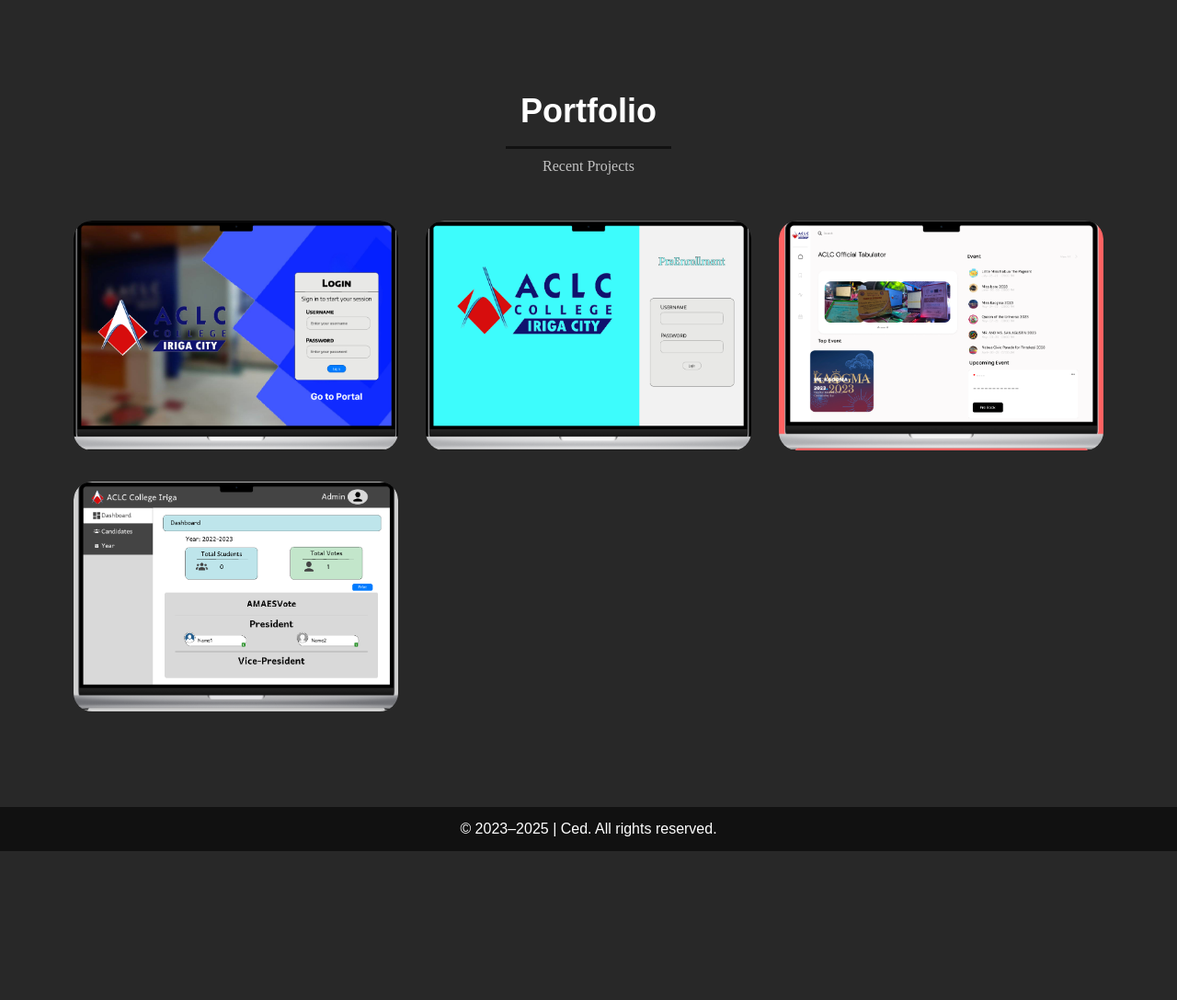
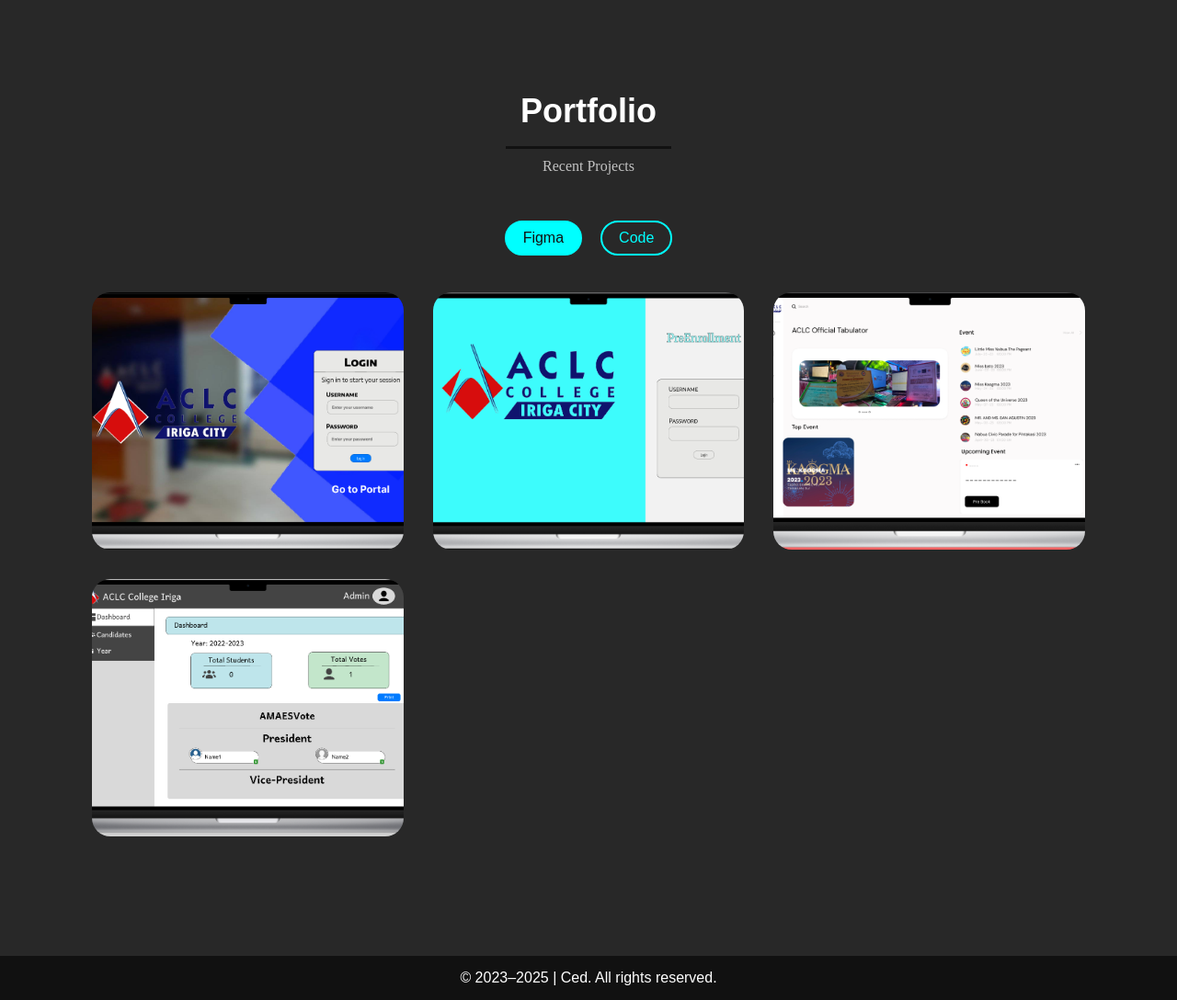
Before and after one commit to Cedrick13/Ced-Portfolio, a PHP site: page / in a window 1280 px wide. Shown: the part 1906-2994 px from the top of the page at 92% size. Before the commit the page ends 2832 px from the top, so only its background shows below. Run offline with PHP 8.4, Linux system fonts and the light colour scheme.

Commit message:
Add Filter Button on Project

```diff
--- a/index.html
+++ b/index.html
@@ -42,6 +42,7 @@
                     return false;
                 }
             });
+
 
 		</script>
 		<style>
@@ -206,6 +207,7 @@
                 }
             }
 
+
 		</style>
 	</head>
 	<body>
@@ -245,6 +247,7 @@
                             document.querySelector(".loader_bg").classList.add("hidden");
                         }, 3000); // 3000ms = 3 seconds
                     });
+
 
 				</script>
 				<div class="loaders">CED</div>
@@ -385,9 +388,11 @@
 							and
 							<b>network enthusiast</b>
 							dedicated to solving technical problems and maintaining top system performance. My skills include configuring networks, performing system maintenance, and supporting end-users.
+						</p>
 						<p>
 							I am also expanding my expertise in
-							<b>software development</b> by creating tools and applications with
+							<b>software development</b>
+							by creating tools and applications with
 							<b>C#</b>
 							and
 							<b>MySQL</b>
@@ -502,10 +507,14 @@
 			<div class="max-width">
 				<h2 class="title" data-aos="fade-up">Portfolio</h2>
 				<p class="subtitle" data-aos="fade-up" data-aos-delay="100">Recent Projects</p>
-				<div class="project-grid">
+				<div class="filter-buttons">
+					<button class="filter-btn active" data-filter="figma">Figma</button>
+					<button class="filter-btn" data-filter="code">Code</button>
+				</div>
+				<div class="project-container">
 
 					<!-- Card 1 -->
-					<div class="project-card" data-aos="zoom-in" data-aos-delay="100">
+					<div class="project-card figma" data-aos="zoom-in" data-aos-delay="100">
 						<img src="images/P1.png" alt="Project 1">
 						<div class="project-overlay">
 							<h3>Atmos</h3>
@@ -518,7 +527,7 @@
 					</div>
 
 					<!-- Card 2 -->
-					<div class="project-card" data-aos="zoom-in" data-aos-delay="100">
+					<div class="project-card figma" data-aos="zoom-in" data-aos-delay="100">
 						<img src="images/P4.png" alt="Project 2">
 						<div class="project-overlay">
 							<h3>Pre Enrollment</h3>
@@ -531,7 +540,7 @@
 					</div>
 
 					<!-- Card 3 -->
-					<div class="project-card" data-aos="zoom-in" data-aos-delay="100">
+					<div class="project-card figma" data-aos="zoom-in" data-aos-delay="100">
 						<img src="images/P5.png" alt="Project 3">
 						<div class="project-overlay">
 							<h3>Static Website</h3>
@@ -544,7 +553,7 @@
 					</div>
 
 					<!-- Card 4 -->
-					<div class="project-card" data-aos="zoom-in" data-aos-delay="100">
+					<div class="project-card figma" data-aos="zoom-in" data-aos-delay="100">
 						<img src="images/P6.png" alt="Project 3">
 						<div class="project-overlay">
 							<h3>Voting System</h3>
@@ -573,6 +582,7 @@
 
             document.getElementById("year-range").textContent = yearText;
 
+
 		</script>
 		<script src="script.js"></script>
 		<script>
@@ -593,6 +603,7 @@
                 observer.observe(card);
             });
 
+
 		</script>
 
 		<!-- AOS JS -->
@@ -604,6 +615,29 @@
                 offset: 120,
             });
 
+
+		</script>
+		<script>
+const filterBtns = document.querySelectorAll(".filter-btn");
+const projectCards = document.querySelectorAll(".project-card");
+
+filterBtns.forEach((btn) => {
+  btn.addEventListener("click", () => {
+    // remove active state
+    filterBtns.forEach((b) => b.classList.remove("active"));
+    btn.classList.add("active");
+
+    const filter = btn.getAttribute("data-filter");
+    projectCards.forEach((card) => {
+      if (filter === "all" || card.classList.contains(filter)) {
+        card.style.display = "block";
+      } else {
+        card.style.display = "none";
+      }
+    });
+  });
+});
+
 		</script>
 	</body>
 </html>
--- a/style.css
+++ b/style.css
@@ -471,6 +471,7 @@ section .title::after {
 }
 
 /* projects section styling */
+/* --- PROJECTS SECTION (FIGMA ROW STYLE) --- */
 .projects {
   background: #282828;
   color: #fff;
@@ -482,59 +483,87 @@ section .title::after {
   font-size: 36px;
   font-weight: 700;
   margin-bottom: 10px;
-    position: relative;
 }
 
 .projects .subtitle {
   text-align: center;
   color: #c3c3c3;
   margin-bottom: 50px;
-    font-size: 1em;
 }
 
-.project-grid {
+/* Filter buttons centered */
+.filter-buttons {
+  display: flex;
+  justify-content: center;
+  gap: 20px;
+  flex-wrap: wrap;
+  margin-bottom: 40px;
+}
+
+.filter-btn {
+  background: transparent;
+  border: 2px solid #00ffff;
+  color: #00ffff;
+  padding: 8px 18px;
+  border-radius: 30px;
+  font-size: 16px;
+  cursor: pointer;
+  transition: all 0.3s ease;
+}
+
+.filter-btn:hover,
+.filter-btn.active {
+  background: #00ffff;
+  color: #111;
+}
+
+/* Project cards in rows (like Figma layout) */
+.project-container {
   display: grid;
-    grid-template-columns: repeat(auto-fit, minmax(300px, 1fr));
-    gap: 30px;
+  grid-template-columns: repeat(auto-fit, minmax(320px, 1fr));
+  gap: 32px;
+  max-width: 1200px;
+  margin: 0 auto 30px;
+  padding: 0 20px;
+  align-items: start;
 }
 
 .project-card {
+  width: 100%;
+  max-width: 500px;
+  border-radius: 20px;
+  overflow: hidden;
   position: relative;
-    overflow: hidden;
-    border-radius: 20px;
   cursor: pointer;
-    transform: translateY(0);
-    transition:
-        transform 0.3s ease,
-        box-shadow 0.3s ease;
+  transition: transform 0.3s ease, box-shadow 0.3s ease;
 }
 
 .project-card img {
   width: 100%;
-    height: 250px;
+  height: 280px;
   object-fit: cover;
-    border-radius: 20px;
-    transition: transform 0.4s ease;
+  display: block;
 }
 
-/* Hover effects */
+
+/* Hover effect */
 .project-card:hover {
-    transform: translateY(-10px);
-    box-shadow: 0 10px 25px rgba(0, 255, 255);
+  transform: translateY(-8px);
+  box-shadow: 0 10px 25px rgba(0, 255, 255, 0.2);
 }
 
 .project-card:hover img {
-    transform: scale(1.1);
+  transform: scale(1.05);
 }
 
-/* Overlay */
+/* Overlay text */
 .project-overlay {
   position: absolute;
   top: 0;
   left: 0;
   width: 100%;
   height: 100%;
-    background: rgba(10, 10, 10, 0.8);
+  background: rgba(10, 10, 10, 0.85);
   color: #fff;
   display: flex;
   flex-direction: column;
@@ -552,20 +581,22 @@ section .title::after {
 .project-overlay h3 {
   font-size: 22px;
   margin-bottom: 10px;
-    color: #c3c3c3;
+  color: #00ffff;
 }
 
 .project-overlay p {
   font-size: 14px;
   margin-bottom: 15px;
+  text-align: center;
+  color: #ccc;
 }
 
 .project-links a {
-    text-decoration: none;
+  background: #00bcd4;
   color: #000;
-    background: #00bcd4;
   padding: 8px 16px;
   border-radius: 8px;
+  text-decoration: none;
   font-weight: 600;
   margin: 0 5px;
   transition: background 0.3s ease;
@@ -575,6 +606,14 @@ section .title::after {
   background: #fff;
   color: #00bcd4;
 }
+
+/* --- Responsive Rows --- */
+@media (max-width: 1100px) {
+  .project-card {
+    width: 100%; /* full width on smaller screens */
+  }
+}
+
 
 /* footer section styling */
 footer {
```
Lines whose indentation alone changed are shown as unchanged.
